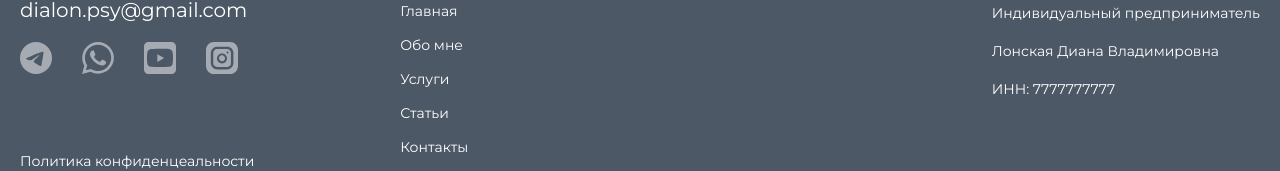
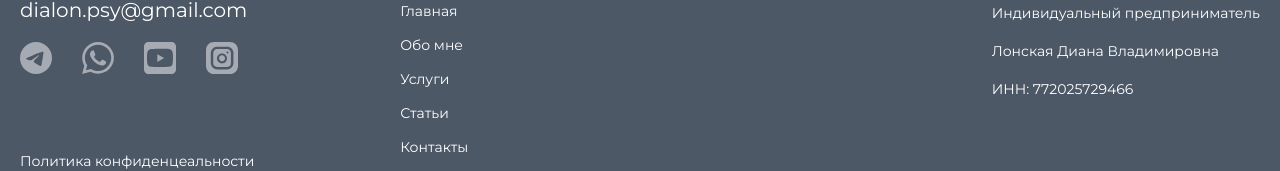
Before and after one commit to maksymbashkatov/psychologist, a Next.js app: page / in a window 1280 px wide. Shown: the part 4706-4877 px from the top of the page. Built offline with nearby package versions, Linux system fonts and the light colour scheme.

Commit message:
refactor(app/components/footer.tsx): add correct "ИНН"; add link for privacy

```diff
--- a/app/components/footer.tsx
+++ b/app/components/footer.tsx
@@ -34,10 +34,10 @@ export default function Footer() {
         <h4>Реквизиты</h4>
         <p>Индивидуальный предприниматель</p>
         <p>Лонская Диана Владимировна</p>
-        <p>ИНН: 7777777777</p>
+        <p>ИНН: 772025729466</p>
       </div>
       <div className={styles.privacy}>
-        <Link href={'/'}>Политика конфиденцеальности</Link>
+        <Link href={'/privacy'} target='blank'>Политика конфиденцеальности</Link>
         <Link href={'/'}>Оферта</Link>
       </div>
     </div>
```
